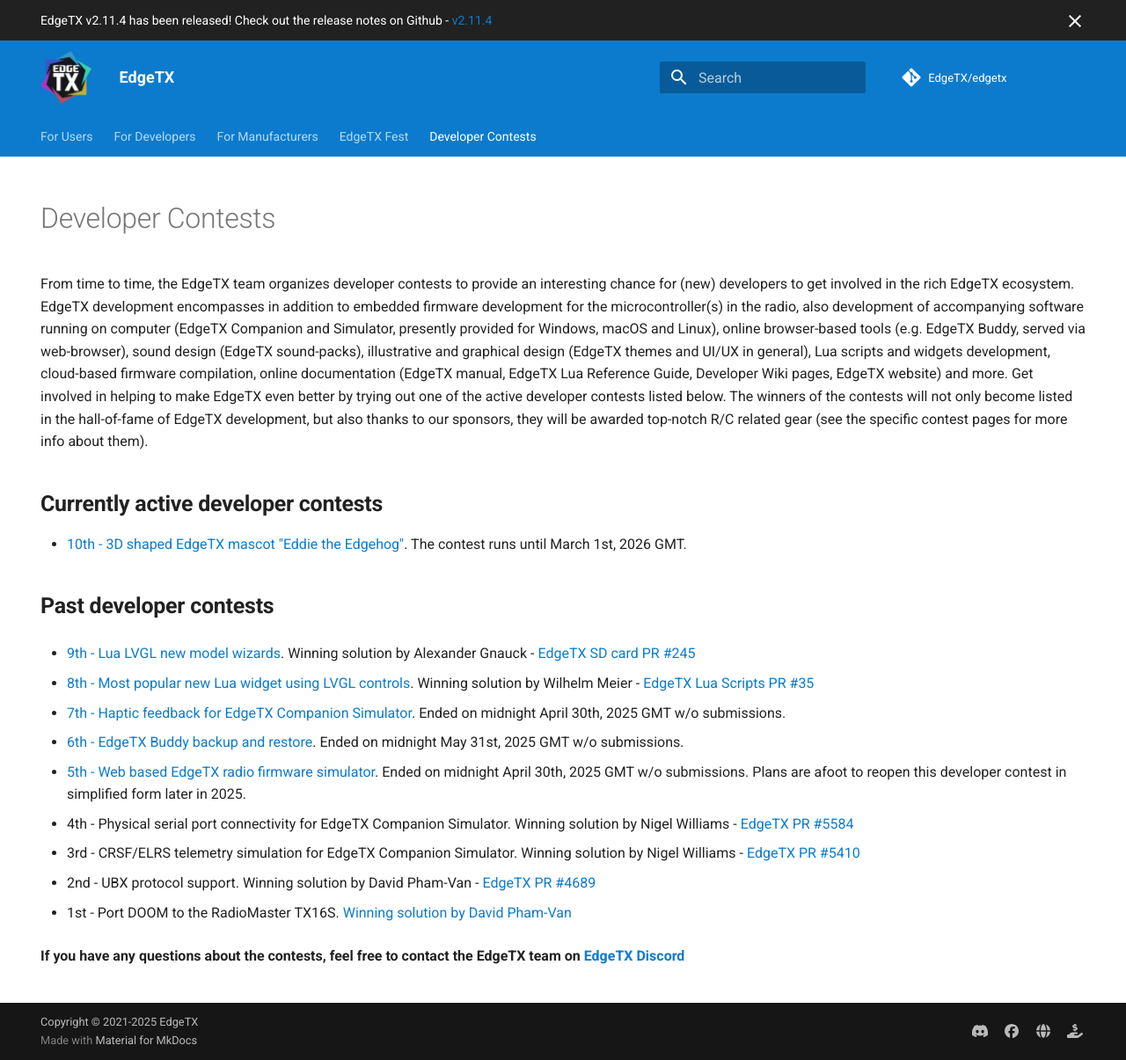
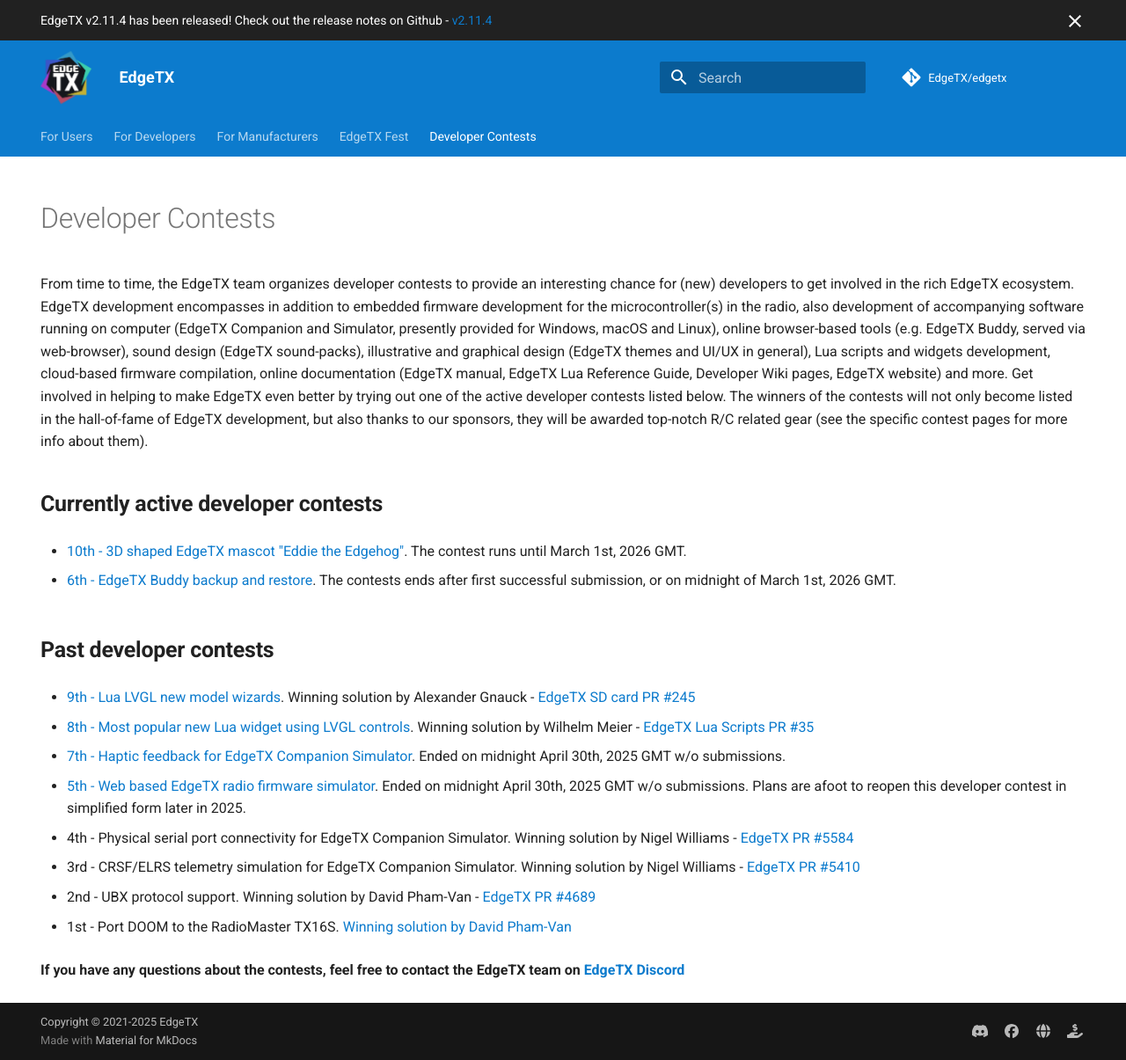
Before and after one commit to EdgeTX/edgetx.github.io, an MkDocs documentation site: the page built from docs/devcontest.md, in a window 1280 px wide and 1205 px high. Shown: the whole window at 88% size. Built offline with MkDocs 1.6.1 and Material for MkDocs 9.7.7, drawn with Linux system fonts in a browser that asks for light colours; comment, search, counter and statistics services are not loaded.

Commit message:
6th developer contest continues

```diff
--- a/docs/devcontest.md
+++ b/docs/devcontest.md
@@ -10,6 +10,8 @@
 
 * [10th - 3D shaped EdgeTX mascot "Eddie the Edgehog"](https://edgetx.org/dc10_3deddie). The contest runs until March 1st, 2026 GMT.
 
+* [6th - EdgeTX Buddy backup and restore](https://edgetx.org/dc6_buddybackup). The contests ends after first successful submission, or on midnight of March 1st, 2026 GMT.
+
 ## **Past developer contests**
 
 * [9th - Lua LVGL new model wizards](https://edgetx.org/dc9_lualvglwizard). Winning solution by Alexander Gnauck - [EdgeTX SD card PR #245](https://github.com/EdgeTX/edgetx-sdcard/pull/245)
@@ -17,8 +19,6 @@
 * [8th - Most popular new Lua widget using LVGL controls](https://edgetx.org/dc8_lualvglwidget). Winning solution by Wilhelm Meier - [EdgeTX Lua Scripts PR #35](https://github.com/EdgeTX/lua-scripts/pull/35)
 
 * [7th - Haptic feedback for EdgeTX Companion Simulator](https://edgetx.org/dc7_simuhaptic). Ended on midnight April 30th, 2025 GMT w/o submissions.
-
-* [6th - EdgeTX Buddy backup and restore](https://edgetx.org/dc6_buddybackup). Ended on midnight May 31st, 2025 GMT w/o submissions.
 
 * [5th - Web based EdgeTX radio firmware simulator](https://edgetx.org/dc5_websimu). Ended on midnight April 30th, 2025 GMT w/o submissions. Plans are afoot to reopen this developer contest in simplified form later in 2025.
 
```
Also changed, not shown: docs/dc6_buddybackup.md (+2 -2 lines), 1 other file.
